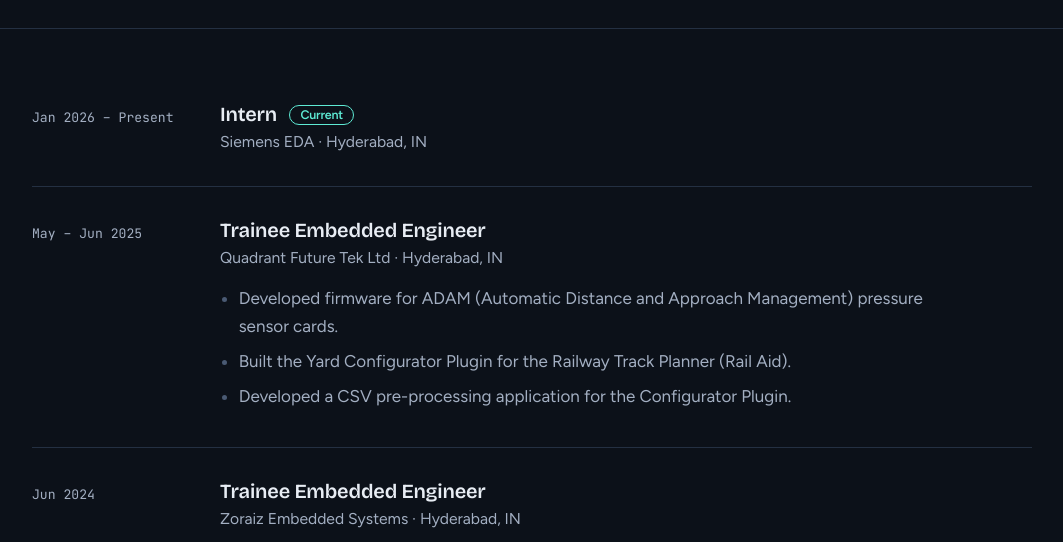
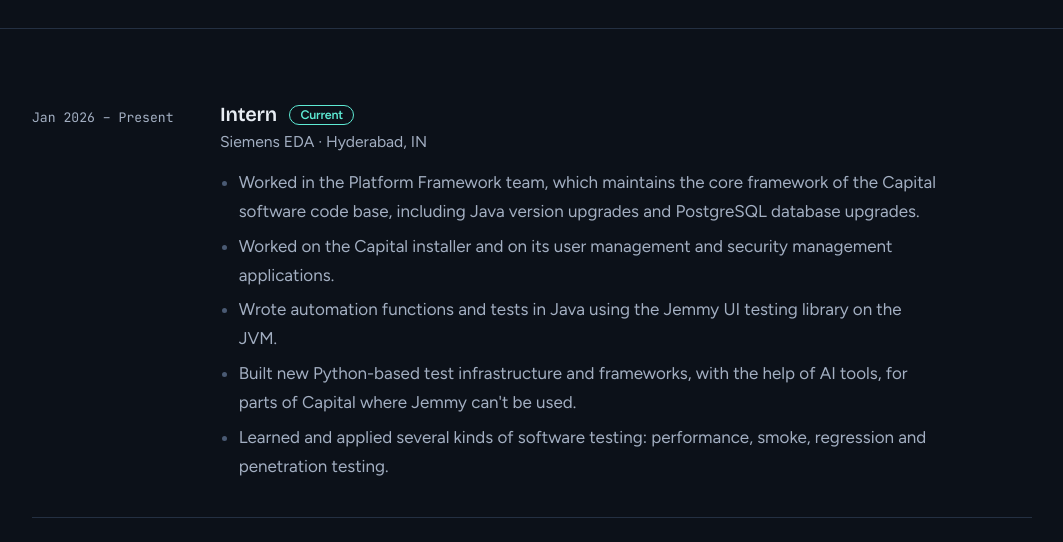
Before and after one commit to SaiSravanKamisetty/SaiSravanKamisetty.github.io, a plain HTML site: page experience.html in a window 1280 px wide. Shown: the part 252-794 px from the top of the page, without its empty margins (108-1171 px from the left). Drawn offline with Linux system fonts and the light colour scheme.

Commit message:
Add Siemens EDA internship details and testing skills

```diff
--- a/experience.html
+++ b/experience.html
@@ -35,6 +35,13 @@
         <div>
           <h3>Intern <span class="now">Current</span></h3>
           <p class="org">Siemens EDA · Hyderabad, IN</p>
+          <ul>
+            <li>Worked in the Platform Framework team, which maintains the core framework of the Capital software code base, including Java version upgrades and PostgreSQL database upgrades.</li>
+            <li>Worked on the Capital installer and on its user management and security management applications.</li>
+            <li>Wrote automation functions and tests in Java using the Jemmy UI testing library on the JVM.</li>
+            <li>Built new Python-based test infrastructure and frameworks, with the help of AI tools, for parts of Capital where Jemmy can't be used.</li>
+            <li>Learned and applied several kinds of software testing: performance, smoke, regression and penetration testing.</li>
+          </ul>
         </div>
       </article>
       <article class="row">
```
Also changed, not shown: about.html (+1 -0 lines), resume.html (+4 -0 lines).
